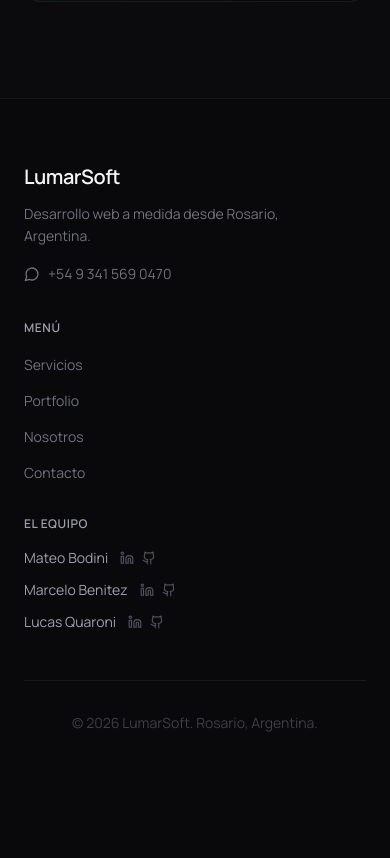
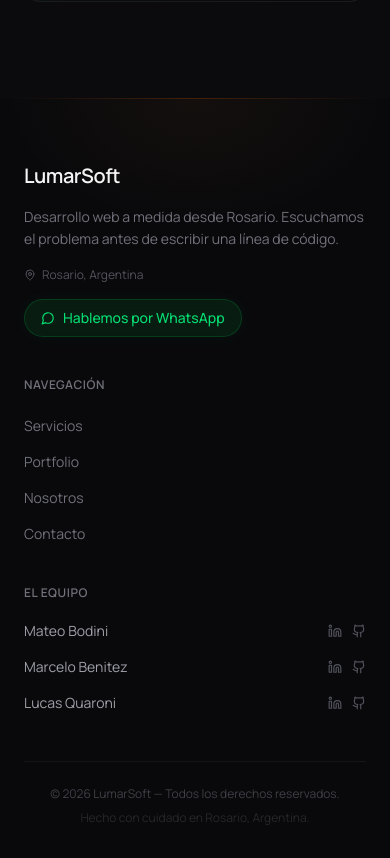
Before and after one commit to LumarSoft/lumar-v3, a Next.js app: page / in a window 390 px wide. Shown: the part 8693-9551 px from the top of the page. Before the commit the page ends 9490 px from the top, so only its background shows below. Built offline with nearby package versions, Linux system fonts and the light colour scheme; a web font is replaced by a local one.

Commit message:
feat: enhance footer and navbar styles for better user experience and clarity

```diff
--- a/components/sections/footer-section.tsx
+++ b/components/sections/footer-section.tsx
@@ -1,5 +1,5 @@
 import Link from "next/link";
-import { Github, Linkedin, MessageCircle } from "lucide-react";
+import { Github, Linkedin, MessageCircle, MapPin } from "lucide-react";
 
 const navLinks = [
   { label: "Servicios", href: "#servicios" },
@@ -28,42 +28,57 @@ const team = [
 
 export function FooterSection() {
   return (
-    <footer className="px-6 py-16 border-t border-zinc-900">
+    <footer className="relative px-6 pt-16 pb-8 overflow-hidden">
+      {/* Top border with brand glow */}
+      <div className="absolute top-0 left-0 right-0 h-px bg-gradient-to-r from-transparent via-orange-500/20 to-transparent" />
+      <div className="absolute top-0 left-1/2 -translate-x-1/2 w-96 h-32 bg-[radial-gradient(ellipse_at_top,rgba(218,128,55,0.05),transparent_70%)] pointer-events-none" />
+
       <div className="max-w-5xl mx-auto">
-        <div className="grid grid-cols-1 md:grid-cols-4 gap-8 mb-12">
+        <div className="grid grid-cols-1 md:grid-cols-3 gap-10 mb-12">
+
           {/* Brand */}
-          <div className="md:col-span-1">
+          <div className="md:col-span-1 flex flex-col gap-4">
             <Link
               href="/"
-              className="font-display text-xl font-semibold text-zinc-100 tracking-tight"
+              className="font-display text-xl font-semibold text-zinc-100 tracking-tight w-fit"
             >
               LumarSoft
             </Link>
-            <p className="mt-3 text-sm text-zinc-500 max-w-xs leading-relaxed">
-              Desarrollo web a medida desde Rosario, Argentina.
+            <p className="text-sm text-zinc-500 leading-relaxed">
+              Desarrollo web a medida desde Rosario. Escuchamos el problema
+              antes de escribir una línea de código.
             </p>
+            <div className="flex items-center gap-1.5 text-xs text-zinc-600">
+              <MapPin className="w-3 h-3 shrink-0" />
+              Rosario, Argentina
+            </div>
             <a
               href="https://wa.me/5493415690470"
               target="_blank"
               rel="noopener noreferrer"
-              className="mt-4 inline-flex items-center gap-2 text-sm text-zinc-500 hover:text-zinc-300 transition-colors"
+              className="group inline-flex items-center gap-2 self-start px-4 py-2 rounded-full text-sm font-medium
+                bg-green-500/10 border border-green-500/20 text-green-400
+                hover:bg-green-500/18 hover:border-green-500/40
+                shadow-[0_0_14px_rgba(34,197,94,0.06)]
+                hover:shadow-[0_0_20px_rgba(34,197,94,0.12)]
+                backdrop-blur-sm transition-all duration-300"
             >
-              <MessageCircle className="w-4 h-4" />
-              +54 9 341 569 0470
+              <MessageCircle className="w-3.5 h-3.5 shrink-0" />
+              Hablemos por WhatsApp
             </a>
           </div>
 
-          {/* Nav Links */}
+          {/* Nav */}
           <div>
-            <h4 className="text-xs font-semibold text-zinc-400 uppercase tracking-wider mb-4">
-              Menú
+            <h4 className="text-xs font-semibold text-zinc-500 uppercase tracking-wider mb-5">
+              Navegación
             </h4>
             <ul className="space-y-3">
               {navLinks.map((link) => (
                 <li key={link.label}>
                   <Link
                     href={link.href}
-                    className="text-sm text-zinc-500 hover:text-zinc-300 transition-colors"
+                    className="text-sm text-zinc-500 hover:text-zinc-200 transition-colors duration-200"
                   >
                     {link.label}
                   </Link>
@@ -73,20 +88,20 @@ export function FooterSection() {
           </div>
 
           {/* Team */}
-          <div className="md:col-span-2">
-            <h4 className="text-xs font-semibold text-zinc-400 uppercase tracking-wider mb-4">
+          <div>
+            <h4 className="text-xs font-semibold text-zinc-500 uppercase tracking-wider mb-5">
               El equipo
             </h4>
-            <ul className="space-y-3">
+            <ul className="space-y-4">
               {team.map((member) => (
-                <li key={member.name} className="flex items-center gap-3">
+                <li key={member.name} className="flex items-center justify-between">
                   <span className="text-sm text-zinc-400">{member.name}</span>
-                  <div className="flex items-center gap-2">
+                  <div className="flex items-center gap-2.5">
                     <a
                       href={member.linkedin}
                       target="_blank"
                       rel="noopener noreferrer"
-                      className="text-zinc-600 hover:text-zinc-400 transition-colors"
+                      className="text-zinc-600 hover:text-zinc-300 transition-colors duration-200"
                       aria-label={`LinkedIn ${member.name}`}
                     >
                       <Linkedin className="w-3.5 h-3.5" />
@@ -95,7 +110,7 @@ export function FooterSection() {
                       href={member.github}
                       target="_blank"
                       rel="noopener noreferrer"
-                      className="text-zinc-600 hover:text-zinc-400 transition-colors"
+                      className="text-zinc-600 hover:text-zinc-300 transition-colors duration-200"
                       aria-label={`GitHub ${member.name}`}
                     >
                       <Github className="w-3.5 h-3.5" />
@@ -107,9 +122,13 @@ export function FooterSection() {
           </div>
         </div>
 
-        <div className="pt-8 border-t border-zinc-900 flex flex-col md:flex-row items-center justify-center gap-4">
-          <p className="text-sm text-zinc-700">
-            © {new Date().getFullYear()} LumarSoft. Rosario, Argentina.
+        {/* Bottom bar */}
+        <div className="pt-6 border-t border-zinc-900/80 flex flex-col md:flex-row items-center justify-between gap-2">
+          <p className="text-xs text-zinc-700">
+            © {new Date().getFullYear()} LumarSoft — Todos los derechos reservados.
+          </p>
+          <p className="text-xs text-zinc-800">
+            Hecho con cuidado en Rosario, Argentina.
           </p>
         </div>
       </div>
--- a/components/ui/navbar.tsx
+++ b/components/ui/navbar.tsx
@@ -90,7 +90,12 @@ export function Navbar() {
           })}
           <Link
             href="#contacto"
-            className="ml-2 px-4 py-1.5 text-sm rounded-full bg-zinc-100 text-zinc-900 font-medium hover:bg-zinc-200 transition-colors"
+            className="group ml-2 inline-flex items-center gap-2 px-4 py-1.5 text-sm rounded-full
+              bg-orange-500/10 border border-orange-500/25 text-orange-400 font-medium
+              hover:bg-orange-500/18 hover:border-orange-500/45
+              shadow-[0_0_14px_rgba(249,115,22,0.08)]
+              hover:shadow-[0_0_20px_rgba(249,115,22,0.18)]
+              backdrop-blur-sm transition-all duration-300"
           >
             Contanos tu proyecto
           </Link>
@@ -165,7 +170,12 @@ export function Navbar() {
               <Link
                 href="#contacto"
                 onClick={() => setOpen(false)}
-                className="mt-1 block px-4 py-2.5 text-sm rounded-xl bg-zinc-100 text-zinc-900 font-medium hover:bg-zinc-200 transition-colors text-center"
+                className="mt-1 block px-4 py-2.5 text-sm rounded-xl text-center font-medium
+                  bg-orange-500/10 border border-orange-500/25 text-orange-400
+                  hover:bg-orange-500/18 hover:border-orange-500/45
+                  shadow-[0_0_14px_rgba(249,115,22,0.08)]
+                  hover:shadow-[0_0_20px_rgba(249,115,22,0.18)]
+                  backdrop-blur-sm transition-all duration-300"
               >
                 Contanos tu proyecto
               </Link>
```
